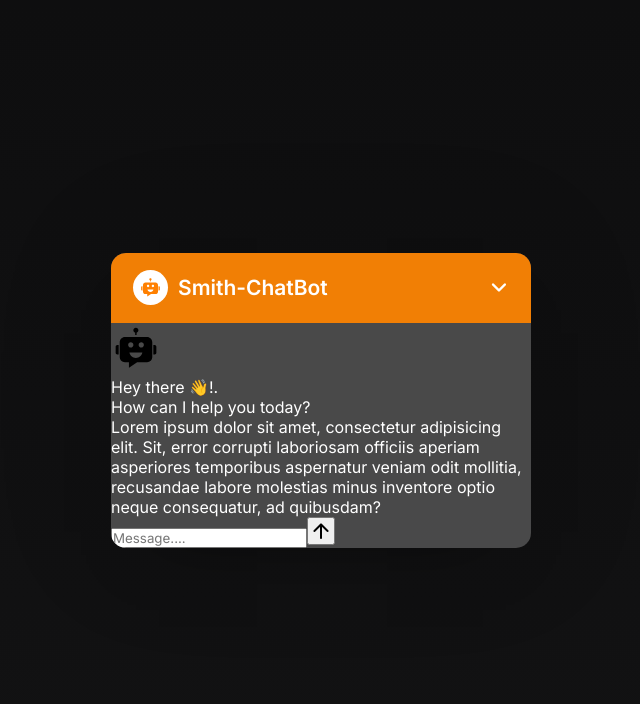
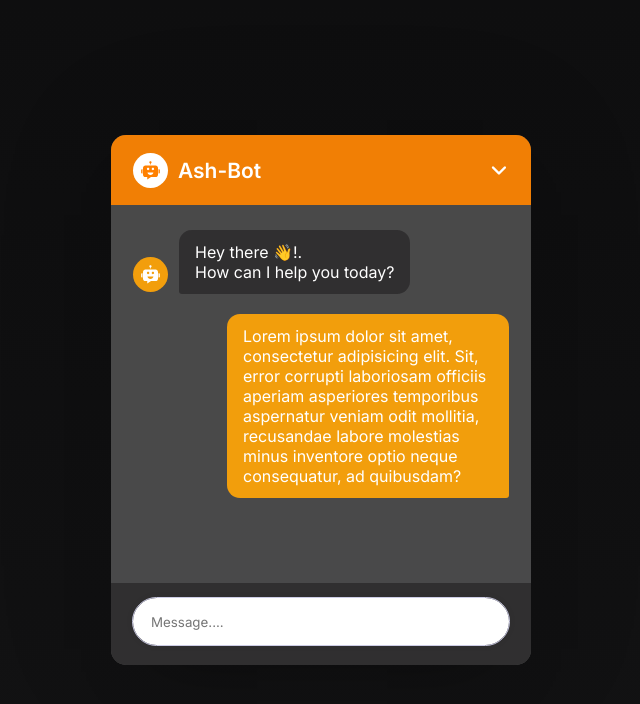
Before and after one commit to KodEx-SA/ReactJs-ChatBot, a React (Vite) app: page / in a window 1280 px wide. Shown: the top 704 px of the page, without its empty margins (319-959 px from the left). Built offline with nearby package versions, Linux system fonts and the light colour scheme.

Commit message:
Initial updates commit

```diff
--- a/index.html
+++ b/index.html
@@ -4,7 +4,7 @@
     <meta charset="UTF-8" />
     <link rel="icon" type="image/svg+xml" href="/vite.svg" />
     <meta name="viewport" content="width=device-width, initial-scale=1.0" />
-    <title>Smith - Bot</title>
+    <title>Ash - Bot</title>
     <link rel="stylesheet" href="https://fonts.googleapis.com/css2?family=Material+Symbols+Rounded:opsz,wght,FILL,GRAD@48,400,0,0" />
   </head>
   <body>
--- a/src/App.jsx
+++ b/src/App.jsx
@@ -8,7 +8,7 @@ const App = () => {
           {/* ChatBot header */}
           <div className="header-info">
             <ChatBotIcon />
-            <h2 className="logo-text">Smith-ChatBot</h2>
+            <h2 className="logo-text">Ash-Bot</h2>
           </div>
           <button className="material-symbols-rounded">Keyboard_arrow_down</button>
         </div>
@@ -33,7 +33,7 @@ const App = () => {
 
         {/* ChatBot footer */}
         <div className="chat-footer">
-          <form action="" className="chat-for">
+          <form action="" className="chat-form">
             <input type="text" className="message-input" placeholder="Message...." required/>
             <button className="material-symbols-rounded">arrow_upward</button>
           </form>
--- a/src/index.css
+++ b/src/index.css
@@ -18,6 +18,7 @@ body {
 }
 
 .chatbot-popup {
+    position: relative;
     width: 420px;
     background: #6a6a6aa1;
     border-radius: 15px;
@@ -73,3 +74,109 @@ body {
 .chat-header button:hover {
     background: #f29e0c;
 }
+
+.chat-body {
+    display: flex;
+    flex-direction: column;
+    gap: 20px;
+    height: 460px;
+    overflow-y: auto;
+    padding: 25px 22px;
+}
+
+.chat-body .message {
+    display: flex;
+    gap: 11px;
+    align-items: center;
+}
+
+.chat-body .bot-message svg {
+    height: 35px;
+    width: 35px;
+    padding: 6px;
+    flex-shrink: 0;
+    fill: #fff;
+    align-self: flex-end;
+    margin-bottom: 2px;
+    background: #f29e0c;
+    border-radius: 50%;
+}
+
+.chat-body .message .message-text {
+    padding: 12px 16px;
+    max-width: 75%;
+    word-wrap: break-word;
+    white-space: pre-line;
+    font-size: 0.95rems;
+}
+
+.chat-body .bot-message .message-text {
+    background: #302f30;
+    border-radius: 13px 13px 13px 3px;
+}
+
+.chat-body .user-message {
+    flex-direction: column;
+    align-items: flex-end;
+}
+
+.chat-body .user-message .message-text {
+    color: #fff;
+    background: #f29e0c;
+    border-radius: 13px 13px 3px 13px;
+}
+
+.chat-footer {
+    position: absolute;
+    bottom: 0;
+    width: 100%;
+    background: #302f30;
+    padding: 15px 22px 20px;
+}
+
+.chat-footer .chat-form {
+    display: flex;
+    align-items: center;
+    background: #fff;
+    outline: 1px solid #cccce5;
+    border-radius: 32px;
+    box-shadow: 0 0 8px rgba(0, 0, 0, 0.06);
+}
+
+.chat-footer .chat-form:focus-within {
+    outline: 2px solid #0e0e0f;
+}
+
+.chat-form .message-input {
+    width: 100%;
+    border: none;
+    outline: none;
+    background: none;
+    height: 47px;
+    padding: 0 18px;
+    font-size: 0.95rems;
+}
+
+.chat-form button {
+    display: none;
+    height: 35px;
+    width: 35px;
+    color: #fff;
+    border: none;
+    outline: none;
+    cursor: pointer;
+    font-size: 1.15rem;
+    margin-right: 6px;
+    flex-shrink: 0;
+    border-radius: 50%;
+    background: #f29e0c;
+    transition: 0.2s ease;
+}
+
+.chat-form button:hover {
+    background: #ff6600;
+}
+
+.chat-form .message-input:valid ~ button {
+    display: block;
+}
```
